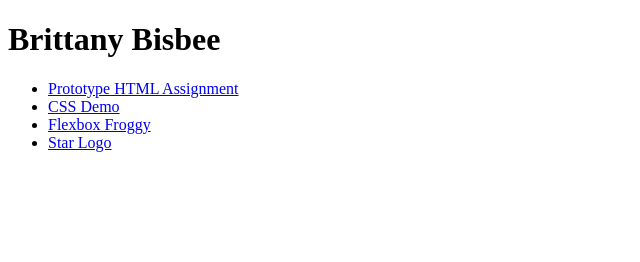
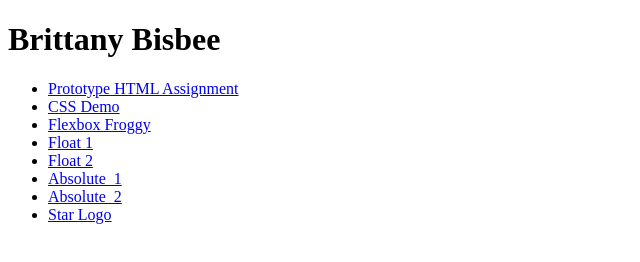
Before and after one commit to LadyBrittany42/IFSC-1310, a plain HTML site: page index.html in a window 1280 px wide. Shown: the whole page, without its empty margins (0-640 px from the left). Drawn offline with Linux system fonts and the light colour scheme.

Commit message:
image and lab

```diff
--- a/index.html
+++ b/index.html
@@ -16,8 +16,12 @@
     <ul>
       <li><a href="Prototype/index.html">Prototype HTML Assignment</a></li>
       <li><a href="css-demo/index.html">CSS Demo</a></li>
-      <li><a href="assets/img/flexbox froggy.png">Flexbox Froggy</a></li>
-      <li><a href="assets/img/star_logo.gvdesign">Star Logo</a></li>
+      <li><a href="assets/img/flexbox_froggy.png">Flexbox Froggy</a></li>
+      <li><a href="positioning_lab/float_1.html">Float 1</a></li>
+      <li><a href="positioning_lab/float_2.html">Float 2</a></li>
+      <li><a href="positioning_lab/absolute_1.html">Absolute_1</a></li>
+      <li><a href="positioning_lab/absolute_2.html">Absolute_2</a></li>
+      <li><a href="assets/img/star_logo.png">Star Logo</a></li>
     </ul>
   </nav>
 </body>
```
Also changed, not shown: css-demo/index.html (+1 -1 lines), assets/img/flexbox_froggy.png (renamed from css-demo/assets/img/flexbox_froggy.png), assets/img/star_logo.png (added), positioning_lab/absolute_1.html (renamed from positioning_lab/.absolute_1.html), 1 other file.
